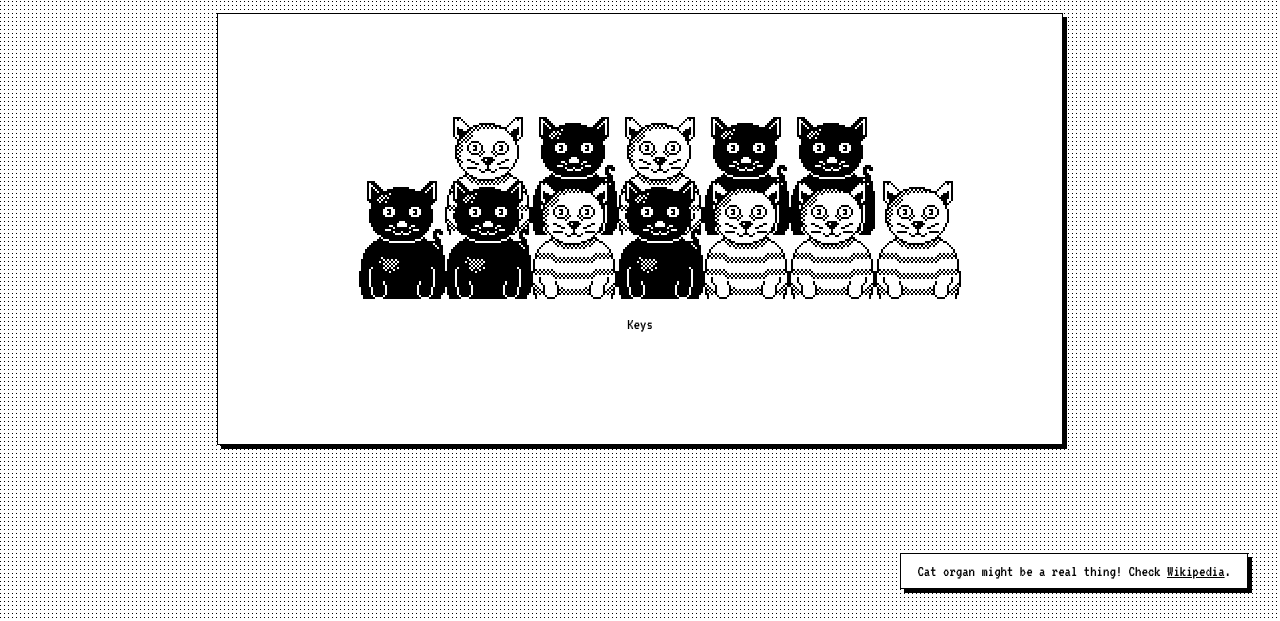
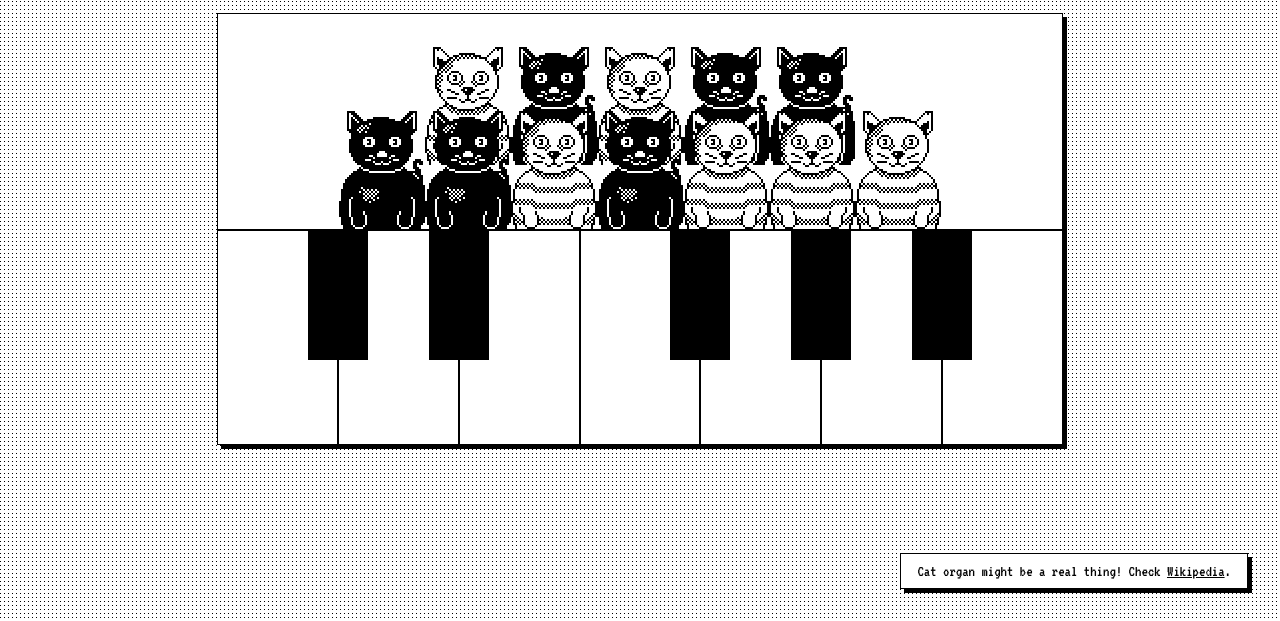
Before and after one commit to fedek6/cat-organ, a website built with Parcel: page index.html in a window 1280 px wide. Shown: the part 179-800 px from the top of the page. Built offline with nearby package versions, Linux system fonts and the light colour scheme.

Commit message:
Lesson 3

```diff
--- a/css/main.css
+++ b/css/main.css
@@ -85,7 +85,8 @@ main > div {
 
 #keys {
   /* height: 30%; */
-  flex-basis: 30%;
+  flex-basis: 50%;
+  width: 100%;
 }
 
 /* Cat choir */
@@ -94,6 +95,9 @@ main > div {
   flex-direction: row;
   justify-content: center;
   flex-wrap: nowrap;
+
+  padding: 0;
+  margin: 0;
 }
 
 /* Cat component */
@@ -148,3 +152,76 @@ main > div {
   bottom: 64px;
   z-index: 0;
 }
+
+/* Keyboard */
+.keyboard {
+  display: flex;
+  flex-direction: row;
+  justify-content: center;
+  flex-wrap: nowrap;
+  align-items: stretch;
+
+  height: 100%;
+
+  list-style: none;
+
+  padding: 0;
+  margin: 0;
+
+  border-top: solid 2px black;
+
+  position: relative;
+}
+
+.keyboard > li {
+  flex: 1 1 auto;
+}
+
+.keyboard > .-active,
+.keyboard > li:active {
+  background-image: url("../img/black-shadow.png");
+  background-repeat: repeat-x;
+  background-position: left bottom;
+}
+
+.keyboard > li ~ li {
+  border-left: solid 2px Black;
+}
+
+.keyboard > .-sharp-flat {
+  height: 60%;
+  background-color: black;
+  width: calc(100% / 14);
+  display: block;
+  position: absolute;
+
+  border: none;
+
+  transform: scaleY(-1);
+}
+
+.keyboard > .-sharp-flat.-active,
+.keyboard > .-sharp-flat:active {
+  background-position: left top;
+}
+
+/* Each black key position */
+.keyboard > li:nth-of-type(2) {
+  left: calc((100% / 7) - (100% / 14) / 2);
+}
+
+.keyboard > li:nth-of-type(4) {
+  left: calc(2 * (100% / 7) - (100% / 14) / 2);
+}
+
+.keyboard > li:nth-of-type(7) {
+  left: calc(4 * (100% / 7) - (100% / 14) / 2);
+}
+
+.keyboard > li:nth-of-type(9) {
+  left: calc(5 * (100% / 7) - (100% / 14) / 2);
+}
+
+.keyboard > li:nth-of-type(11) {
+  left: calc(6 * (100% / 7) - (100% / 14) / 2);
+}
--- a/index.html
+++ b/index.html
@@ -40,7 +40,7 @@
 
         <div class="cat-row -lower">
           <ul class="cat-choir">
-            <li class="-black-cat"></li>
+            <li class="-black-cat" data-note="C"></li>
             <li class="-black-cat"> </li>
             <li></li>
             <li class="-black-cat"></li>
@@ -62,7 +62,22 @@
 
       </div>
       <div id="keys">
-        Keys
+
+        <ul class="keyboard">
+          <li data-note="C"></li>
+          <li data-note="C#" class="-sharp-flat"></li>
+          <li></li>
+          <li class="-sharp-flat"></li>
+          <li></li>
+          <li></li>
+          <li class="-sharp-flat"></li>
+          <li></li>
+          <li class="-sharp-flat"></li>
+          <li></li>
+          <li class="-sharp-flat"></li>
+          <li></li>
+        </ul>
+
       </div>
     </div>
   </main>
```
